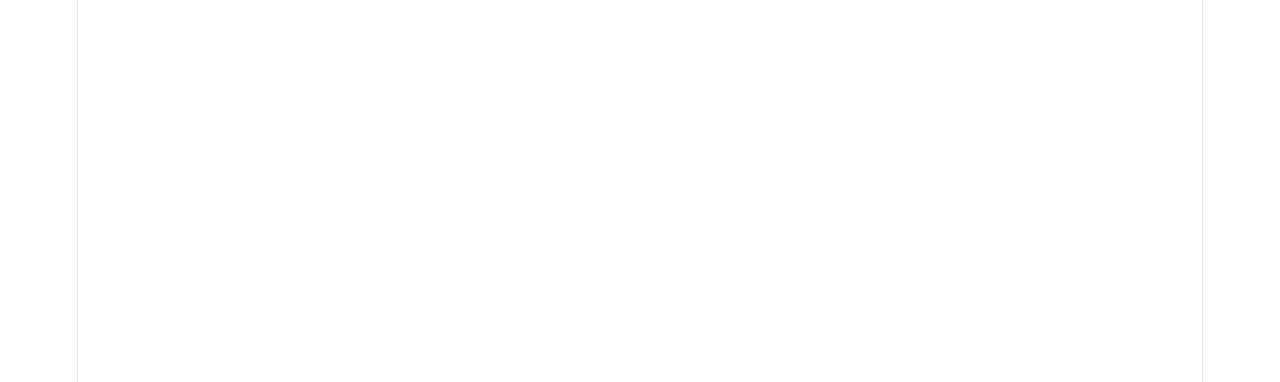
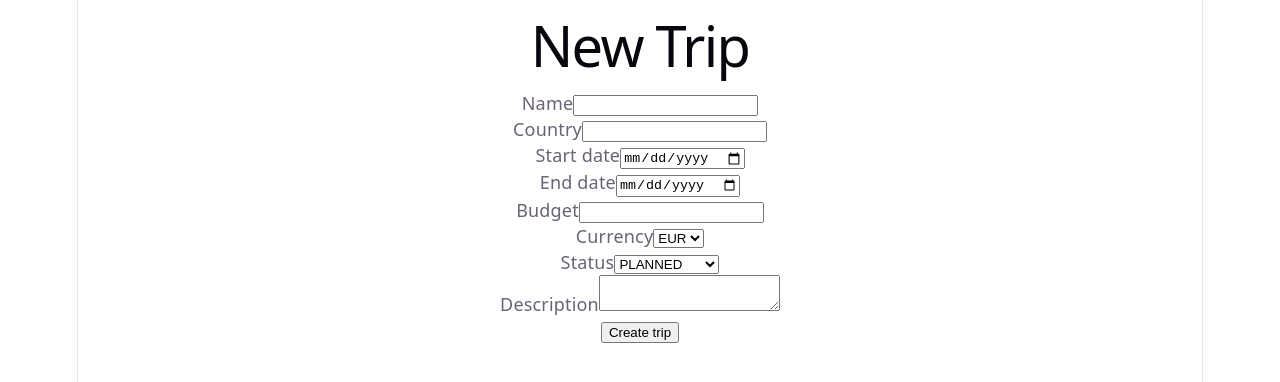
Before and after one commit to vesska25/TravelPlanner, a React app in the folder frontend/: page /trips/new in a window 1280 px wide. Before the commit this address had no page. Shown: the top 382 px of the page. Built offline with nearby package versions, Linux system fonts and the light colour scheme; sample sign-in values are in the browser's storage; the HTML template or start-up script is replaced by a standard one.

Commit message:
add React frontend with auth, protected routes and trip creation.

```diff
--- a/frontend/src/App.jsx
+++ b/frontend/src/App.jsx
@@ -1,13 +1,30 @@
 import { BrowserRouter, Routes, Route } from "react-router-dom";
 import LoginPage from "./pages/LoginPage";
 import TripsPage from "./pages/TripsPage";
+import ProtectedRoute from "./ProtectedRoute";
+import NewTripPage from "./pages/NewTripPage";
 
 function App() {
   return (
       <BrowserRouter>
         <Routes>
           <Route path="/login" element={<LoginPage />} />
-          <Route path="/trips" element={<TripsPage />} />
+            <Route
+                path="/trips"
+                element={
+                    <ProtectedRoute>
+                        <TripsPage />
+                    </ProtectedRoute>
+                }
+            />
+            <Route
+                path="/trips/new"
+                element={
+                    <ProtectedRoute>
+                        <NewTripPage />
+                    </ProtectedRoute>
+                }
+            />
         </Routes>
       </BrowserRouter>
   );
--- /dev/null
+++ b/frontend/src/ProtectedRoute.jsx
@@ -0,0 +1,15 @@
+import { Navigate } from "react-router-dom";
+
+function ProtectedRoute({ children }) {
+    const token = localStorage.getItem("token");
+
+    // no token → redirect to login instead of rendering the page
+    if (!token) {
+        return <Navigate to="/login" replace />;
+    }
+
+    // token present → render whatever this wraps
+    return children;
+}
+
+export default ProtectedRoute;
--- /dev/null
+++ b/frontend/src/pages/NewTripPage.jsx
@@ -0,0 +1,103 @@
+import { useState } from "react";
+import { useNavigate } from "react-router-dom";
+import { apiFetch } from "../api";
+
+function NewTripPage() {
+    const navigate = useNavigate();
+
+    // all form fields live in a single state object
+    const [form, setForm] = useState({
+        name: "",
+        country: "",
+        startDate: "",
+        endDate: "",
+        budget: "",
+        currency: "EUR",   // default dropdown value
+        status: "PLANNED", // default dropdown value
+        description: "",
+    });
+
+    // one generic handler for every field
+    // it reads the field's "name" attribute and updates that key
+    function handleChange(event) {
+        const { name, value } = event.target;
+        setForm((prev) => ({ ...prev, [name]: value }));
+    }
+
+    async function handleSubmit(event) {
+        event.preventDefault();
+
+        try {
+            const response = await apiFetch("/api/trips", {
+                method: "POST",
+                body: JSON.stringify({
+                    ...form,
+                    budget: parseFloat(form.budget), // convert string to number
+                }),
+            });
+
+            if (!response.ok) {
+                const errorData = await response.json();
+                console.error("Failed to create trip:", errorData.message);
+                return;
+            }
+
+            // success → go back to the trips list
+            navigate("/trips");
+        } catch (error) {
+            console.error("Request failed:", error);
+        }
+    }
+
+    return (
+        <div>
+            <h1>New Trip</h1>
+            <form onSubmit={handleSubmit}>
+                <div>
+                    <label>Name</label>
+                    <input name="name" value={form.name} onChange={handleChange} />
+                </div>
+                <div>
+                    <label>Country</label>
+                    <input name="country" value={form.country} onChange={handleChange} />
+                </div>
+                <div>
+                    <label>Start date</label>
+                    <input type="date" name="startDate" value={form.startDate} onChange={handleChange} />
+                </div>
+                <div>
+                    <label>End date</label>
+                    <input type="date" name="endDate" value={form.endDate} onChange={handleChange} />
+                </div>
+                <div>
+                    <label>Budget</label>
+                    <input type="number" name="budget" value={form.budget} onChange={handleChange} />
+                </div>
+                <div>
+                    <label>Currency</label>
+                    <select name="currency" value={form.currency} onChange={handleChange}>
+                        <option value="EUR">EUR</option>
+                        <option value="USD">USD</option>
+                        <option value="GBP">GBP</option>
+                        <option value="CHF">CHF</option>
+                    </select>
+                </div>
+                <div>
+                    <label>Status</label>
+                    <select name="status" value={form.status} onChange={handleChange}>
+                        <option value="PLANNED">PLANNED</option>
+                        <option value="ONGOING">ONGOING</option>
+                        <option value="COMPLETED">COMPLETED</option>
+                    </select>
+                </div>
+                <div>
+                    <label>Description</label>
+                    <textarea name="description" value={form.description} onChange={handleChange} />
+                </div>
+                <button type="submit">Create trip</button>
+            </form>
+        </div>
+    );
+}
+
+export default NewTripPage;
--- a/frontend/src/pages/TripsPage.jsx
+++ b/frontend/src/pages/TripsPage.jsx
@@ -1,8 +1,10 @@
 import { useState, useEffect } from "react";
 import { apiFetch } from "../api";
+import { useNavigate } from "react-router-dom";
 
 function TripsPage() {
     const [trips, setTrips] = useState([]); // start with an empty list
+    const navigate = useNavigate();
 
     // runs once, after the component first appears on screen
     useEffect(() => {
@@ -18,6 +20,7 @@
     return (
         <div>
             <h1>My Trips</h1>
+            <button onClick={() => navigate("/trips/new")}>+ Add trip</button>
             <ul>
                 {trips.map((trip) => (
                     <li key={trip.id}>
```
